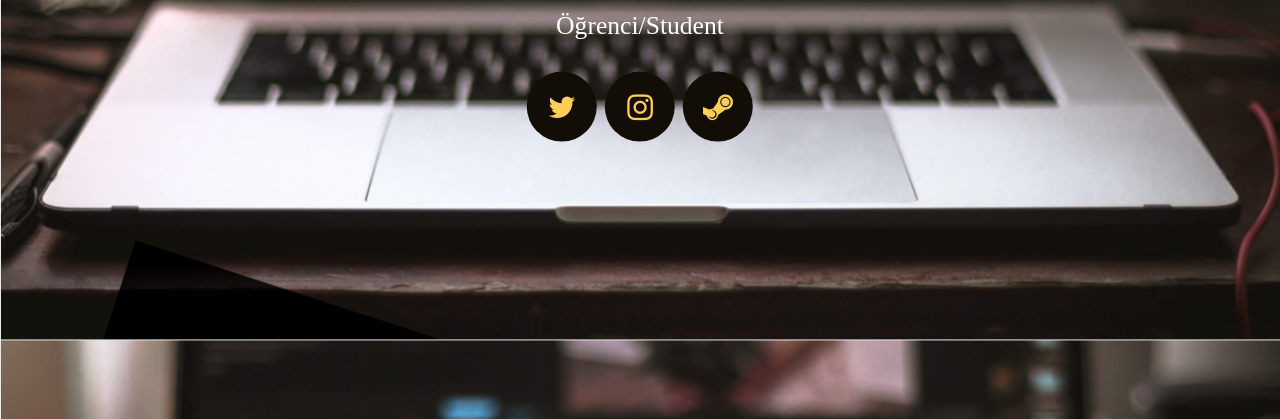
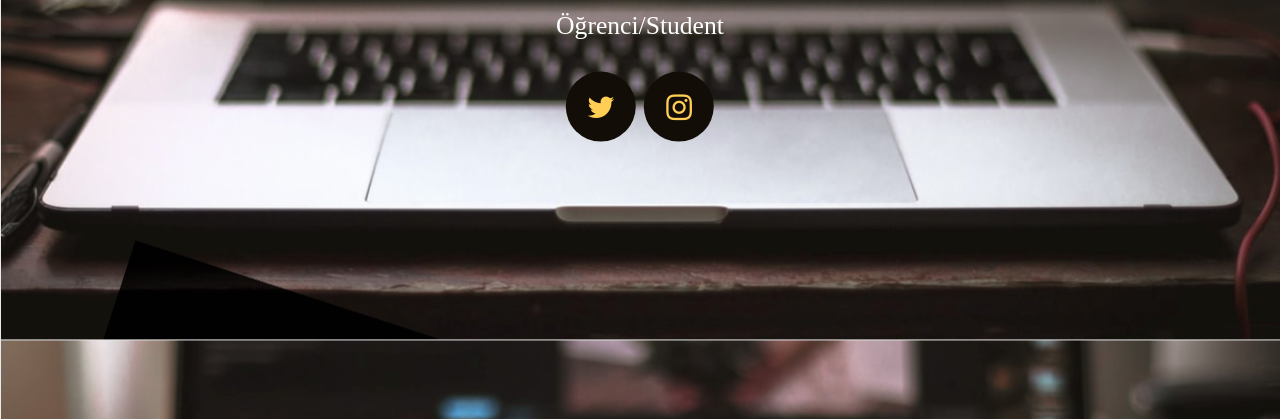
Before and after one commit to Emirkvnc/Emirkvnc.github.io, a plain HTML site: page index.html in a window 1280 px wide. Shown: the part 381-800 px from the top of the page. Drawn offline with Linux system fonts and the light colour scheme.

Commit message:
Update index.html

```diff
--- a/index.html
+++ b/index.html
@@ -17,7 +17,6 @@
         <div>
             <a href="https://twitter.com/Kivancemir12" class="fa fa-twitter" target="_blank" rel="noopener noreferrer"></a>
             <a href="https://www.instagram.com/emirkivanc6/" class="fa fa-instagram" target="_blank" rel="noopener noreferrer"></a>
-            <a href="https://www.instagram.com/emirkivanc6/" class="fa fa-steam" target="_blank" rel="noopener noreferrer"></a>
         </div>
 
     </div>
```
